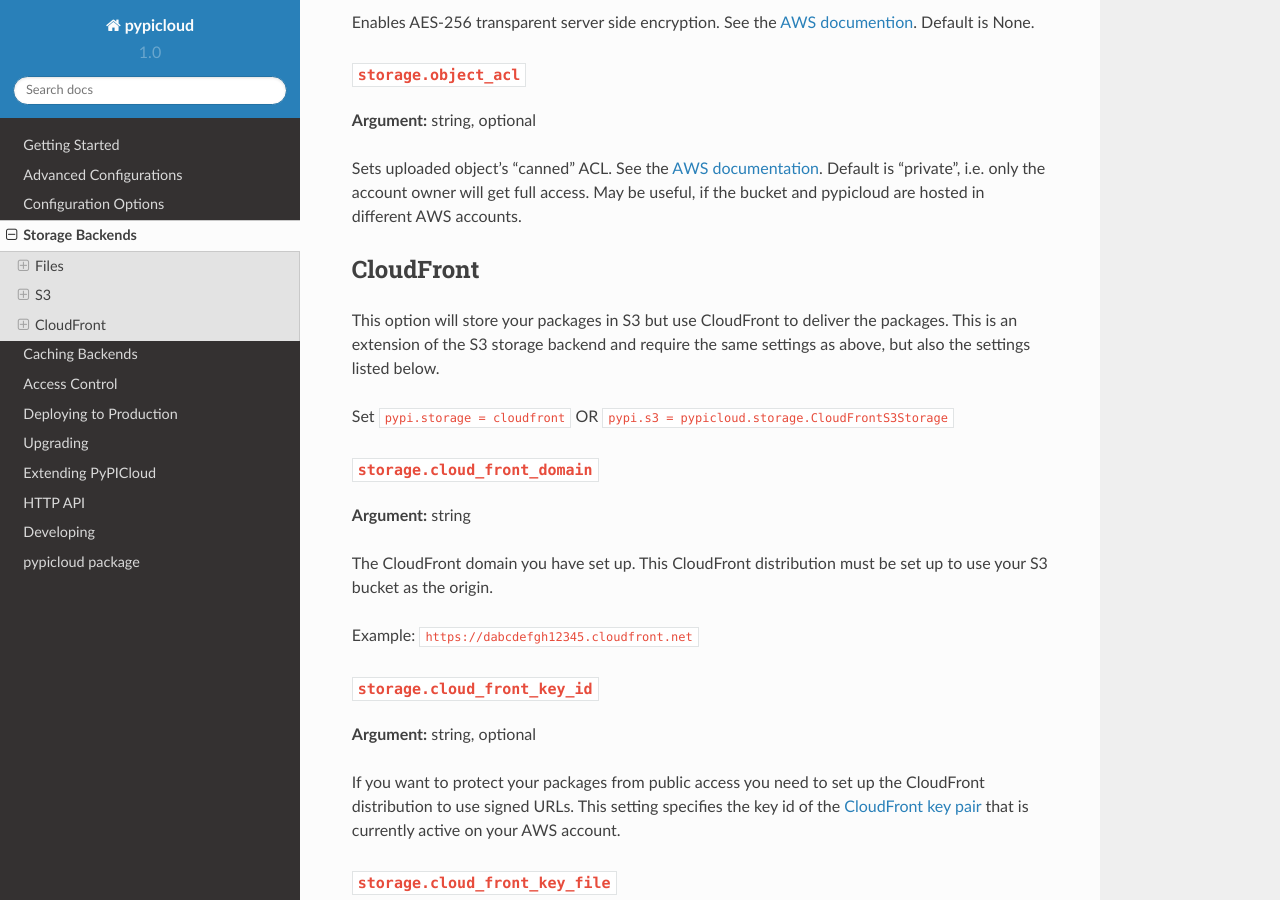
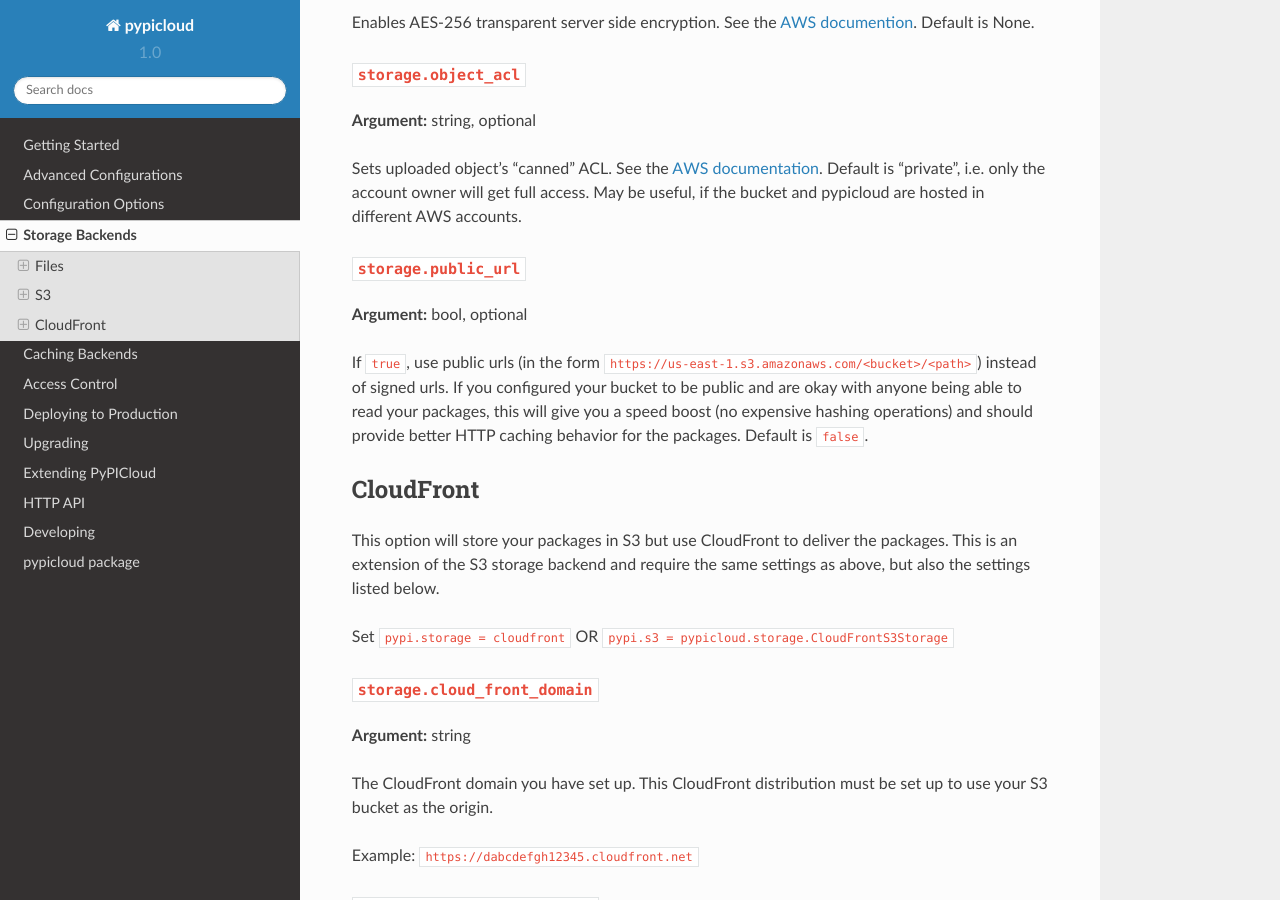
Before and after one commit to stevearc/pypicloud, a Sphinx documentation site: the page built from doc/topics/storage.rst, in a window 1280 px wide and 900 px high, scrolled down 2789 px. Built offline with Sphinx 7.4.7 and the Read the Docs theme 2.0.0, drawn with Linux system fonts in a browser that asks for light colours; pages that are not in the unit, such as notebooks, are missing from menus.

Commit message:
Fix #173: Allow S3 backend to generate public URLs

```diff
--- a/doc/ref/pypicloud.access.aws_secrets_manager.rst
+++ b/doc/ref/pypicloud.access.aws_secrets_manager.rst
@@ -1,5 +1,5 @@
-pypicloud.access.aws_secrets_manager module
-===========================================
+pypicloud.access.aws\_secrets\_manager module
+=============================================
 
 .. automodule:: pypicloud.access.aws_secrets_manager
     :members:
--- a/doc/ref/pypicloud.access.base_json.rst
+++ b/doc/ref/pypicloud.access.base_json.rst
@@ -1,5 +1,5 @@
-pypicloud.access.base_json module
-=================================
+pypicloud.access.base\_json module
+==================================
 
 .. automodule:: pypicloud.access.base_json
     :members:
--- a/doc/ref/pypicloud.access.ldap_.rst
+++ b/doc/ref/pypicloud.access.ldap_.rst
@@ -1,5 +1,5 @@
-pypicloud.access.ldap_ module
-=============================
+pypicloud.access.ldap\_ module
+==============================
 
 .. automodule:: pypicloud.access.ldap_
     :members:
--- a/doc/ref/pypicloud.cache.redis_cache.rst
+++ b/doc/ref/pypicloud.cache.redis_cache.rst
@@ -1,5 +1,5 @@
-pypicloud.cache.redis_cache module
-==================================
+pypicloud.cache.redis\_cache module
+===================================
 
 .. automodule:: pypicloud.cache.redis_cache
     :members:
--- a/doc/ref/pypicloud.lambda_scripts.rst
+++ b/doc/ref/pypicloud.lambda_scripts.rst
@@ -1,5 +1,5 @@
-pypicloud.lambda_scripts module
-===============================
+pypicloud.lambda\_scripts module
+================================
 
 .. automodule:: pypicloud.lambda_scripts
     :members:
--- a/doc/topics/storage.rst
+++ b/doc/topics/storage.rst
@@ -132,6 +132,17 @@
 Default is "private", i.e. only the account owner will get full access.
 May be useful, if the bucket and pypicloud are hosted in different AWS accounts.
 
+``storage.public_url``
+~~~~~~~~~~~~~~~~~~~~~~
+**Argument:** bool, optional
+
+If ``true``, use public urls (in the form
+``https://us-east-1.s3.amazonaws.com/<bucket>/<path>``) instead of signed urls. If
+you configured your bucket to be public and are okay with anyone being able to
+read your packages, this will give you a speed boost (no expensive hashing
+operations) and should provide better HTTP caching behavior for the packages.
+Default is ``false``.
+
 CloudFront
 ----------
 This option will store your packages in S3 but use CloudFront to deliver the packages.
```
Also changed, not shown: 1 other file.
